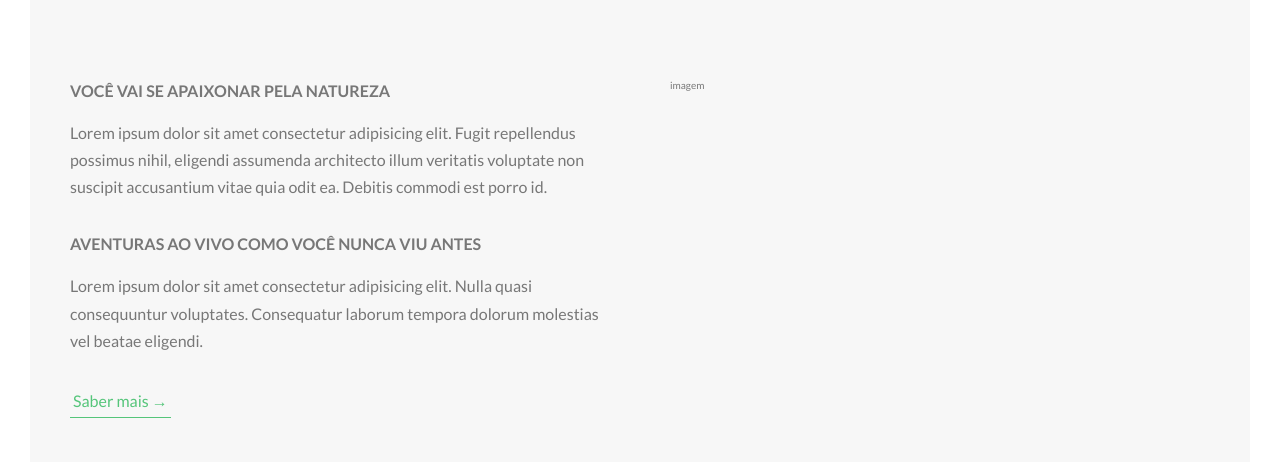
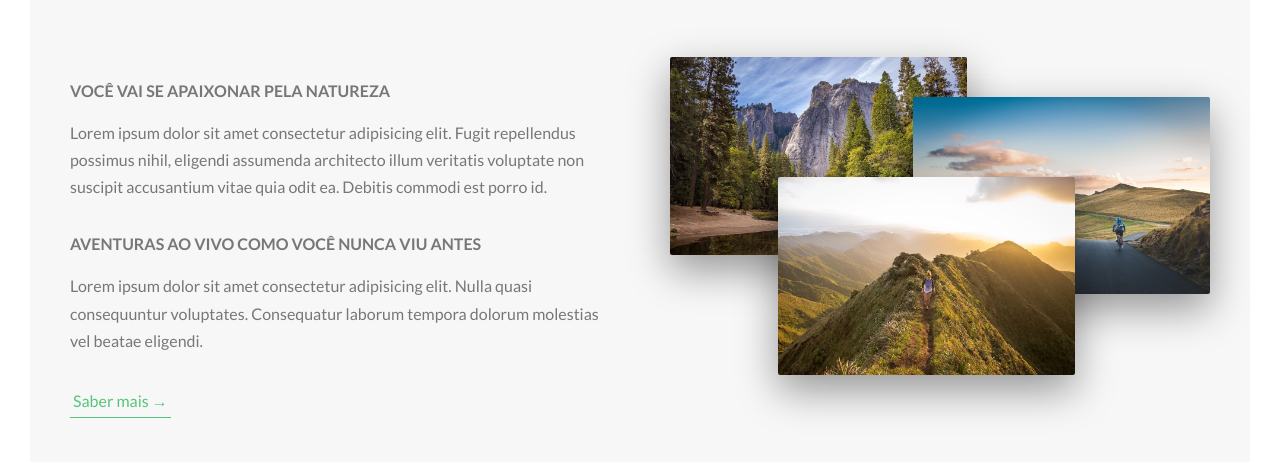
Before and after one commit to Andre-Junior/natours-, a website: page index.html in a window 1280 px wide. Shown: the part 943-1405 px from the top of the page. Drawn offline with Linux system fonts and the light colour scheme.

Commit message:
update img

```diff
--- a/index.html
+++ b/index.html
@@ -52,7 +52,11 @@
                     <a href="#" class="btn-text">Saber mais &rarr;</a>
                 </div>
                 <div class="col-1-of-2">
-                    imagem
+                    <div class="composition">
+                        <img src="/img/nat-1-large.jpg" alt="Photo 1" class="composition__photo composition__photo--p1">
+                        <img src="/img/nat-2-large.jpg" alt="Photo 2" class="composition__photo composition__photo--p2">
+                        <img src="/img/nat-3-large.jpg" alt="Photo 3" class="composition__photo composition__photo--p3">
+                    </div>
                 </div>
             </div>
         </section>
--- /dev/null
+++ b/sass/components/_composition.scss
@@ -0,0 +1,40 @@
+.composition{
+    position: relative;
+
+    &__photo {
+        width: 55%;
+        box-shadow: 0 1.5rem 4rem rgba($color-black, .4);
+        border-radius: 2px;
+        position: absolute;
+        z-index: 10;
+        transition: all .2s;
+        outline-offset: 2rem;
+
+        &--p1 {
+            left: 0;
+            top: -2rem;
+        }
+
+        &--p2 {
+            right: 0;
+            top: 2rem;
+        }
+
+        &--p3 {
+            left: 20%;
+            top: 10rem;
+        }
+
+        &:hover {
+            outline: 1.5rem solid $color-primary-light;
+            transform: scale(1.05) translateY(-.5rem);
+            box-shadow: 0 2.5rem 4rem rgba($color-black, .5);
+            z-index: 20;
+        }
+    }
+
+    &:hover &__photo:not(:hover) {
+        transform: scale(.95);
+
+    }
+}
--- a/sass/main.scss
+++ b/sass/main.scss
@@ -8,6 +8,7 @@
 @import "base/utilities";
 
 @import "components/button";
+@import "components/composition";
 
 @import "layout/header";
 @import "layout/grid";
```
Also changed, not shown: css/style.css.
